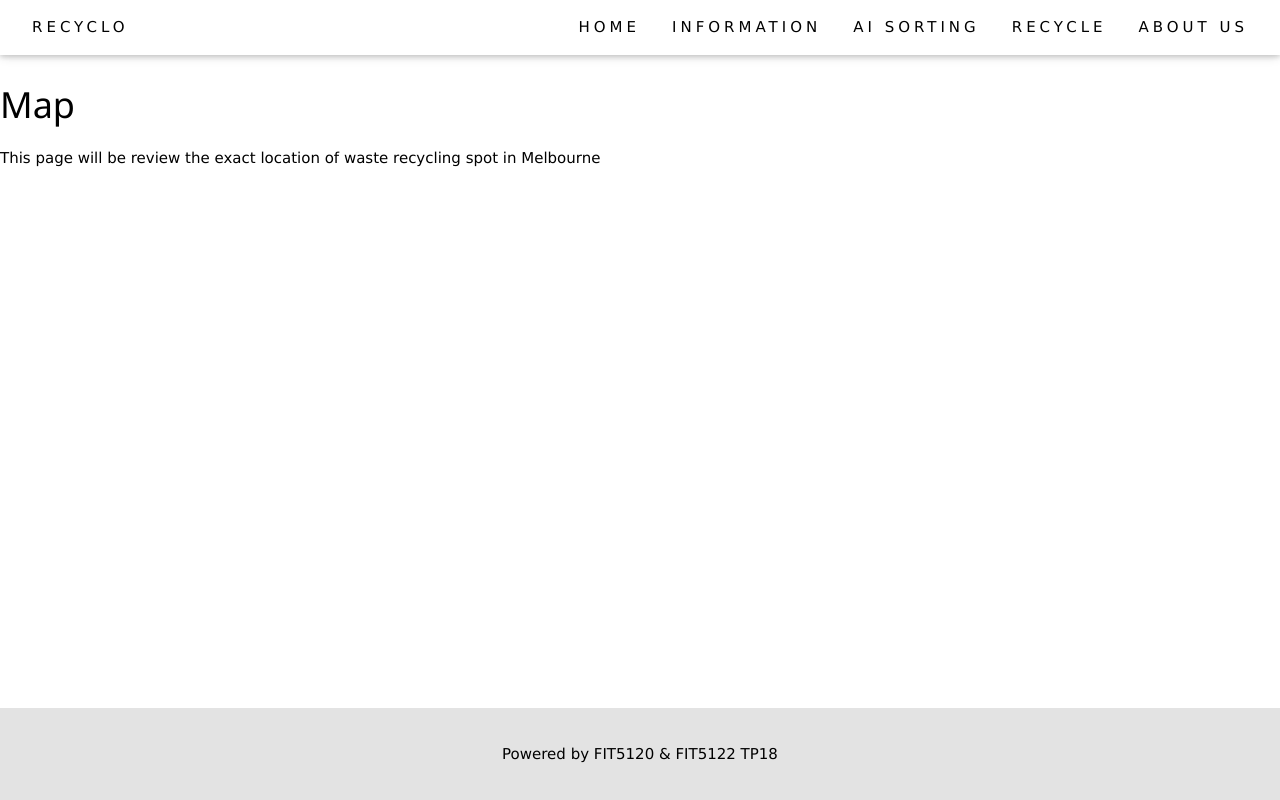
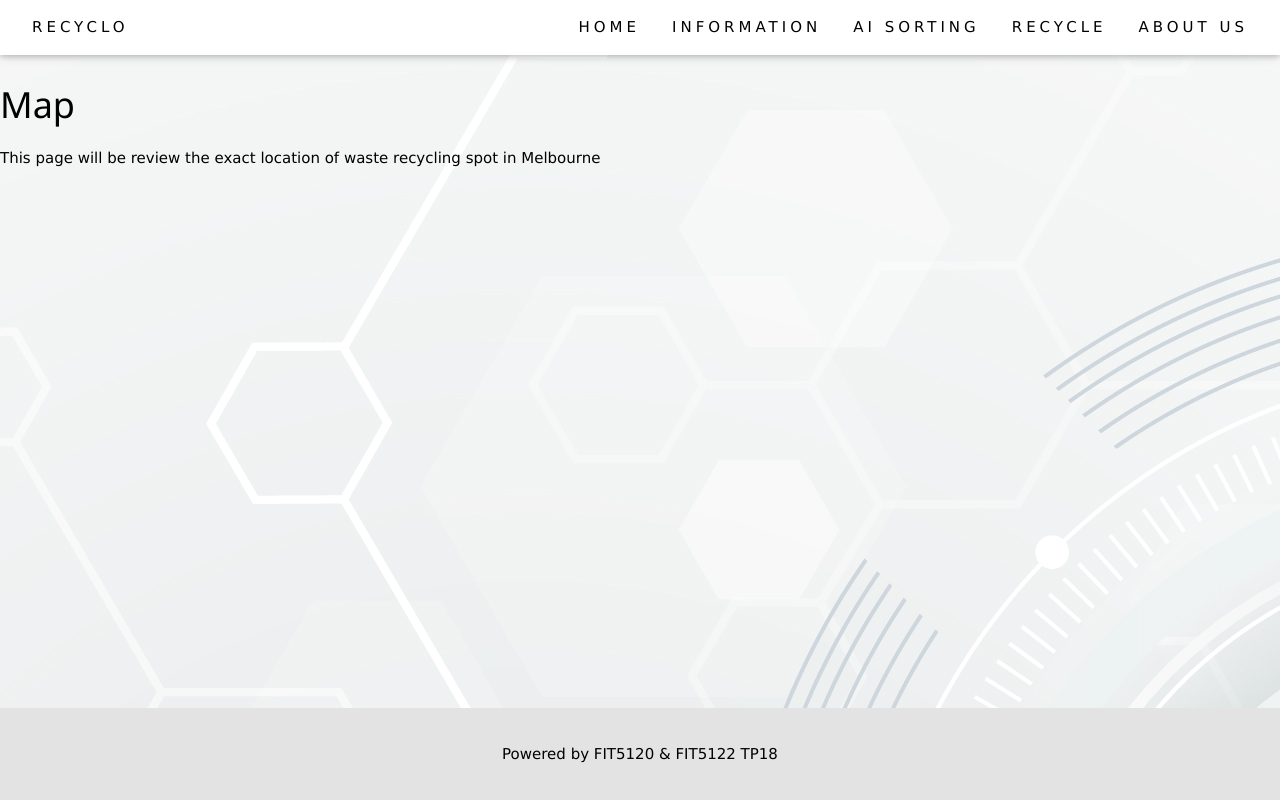
Before and after one commit to Nithin-G-R/tp18, a Flask app: page /map in a window 1280 px wide. Run offline with Flask 2, Linux system fonts and the light colour scheme.

Commit message:
Update Map.html

```diff
--- a/templates/Map.html
+++ b/templates/Map.html
@@ -1,2 +1,13 @@
+<head>
+    <style>
+        body  {
+          background-image: url("/static/img/ai_back.jpg");
+          background-color: #cccccc;
+        }
+    </style>
+</head>
+
+<body>
 <h1>Map</h1>
 <p>This page will be review the exact location of waste recycling spot in Melbourne</p>
+</body>
```
